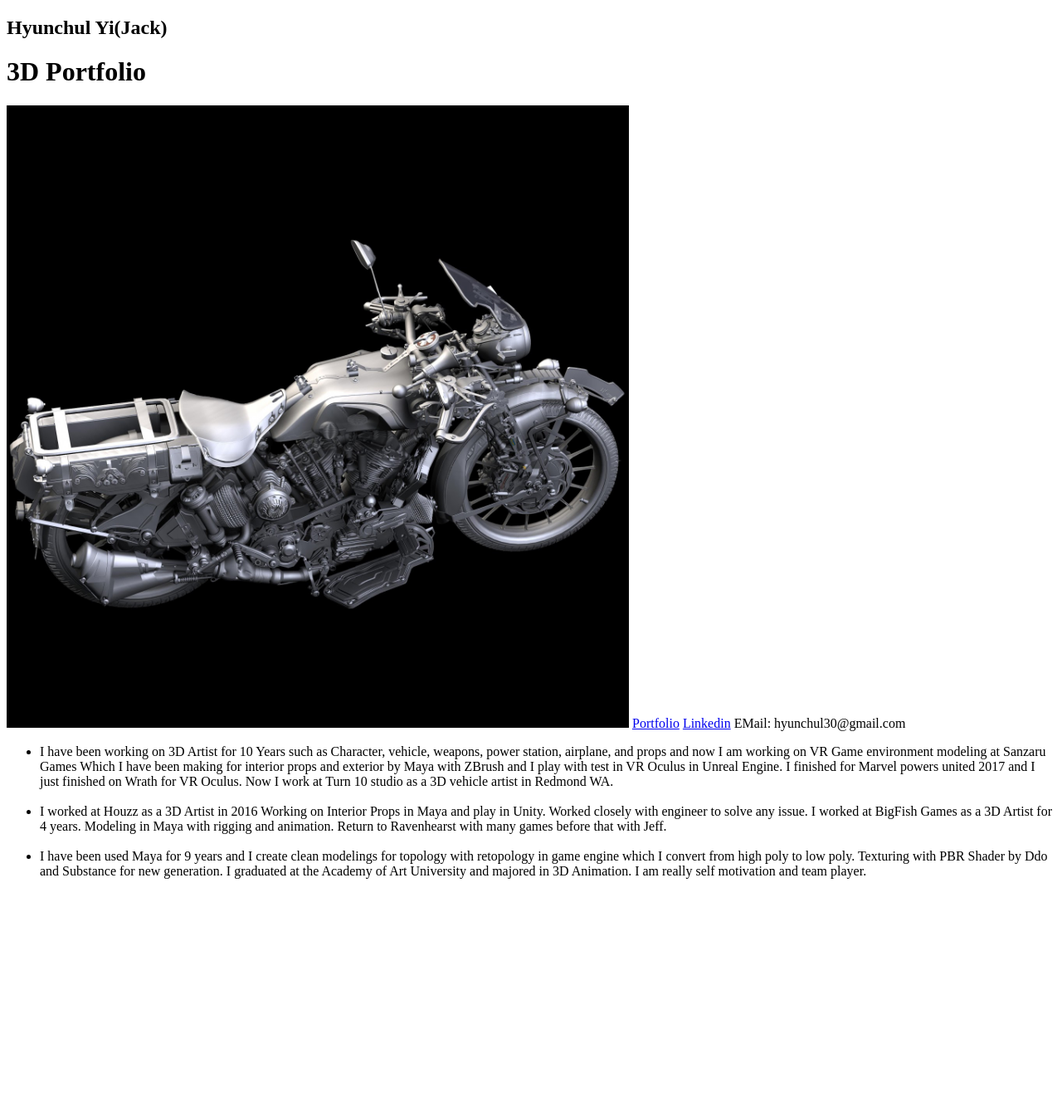
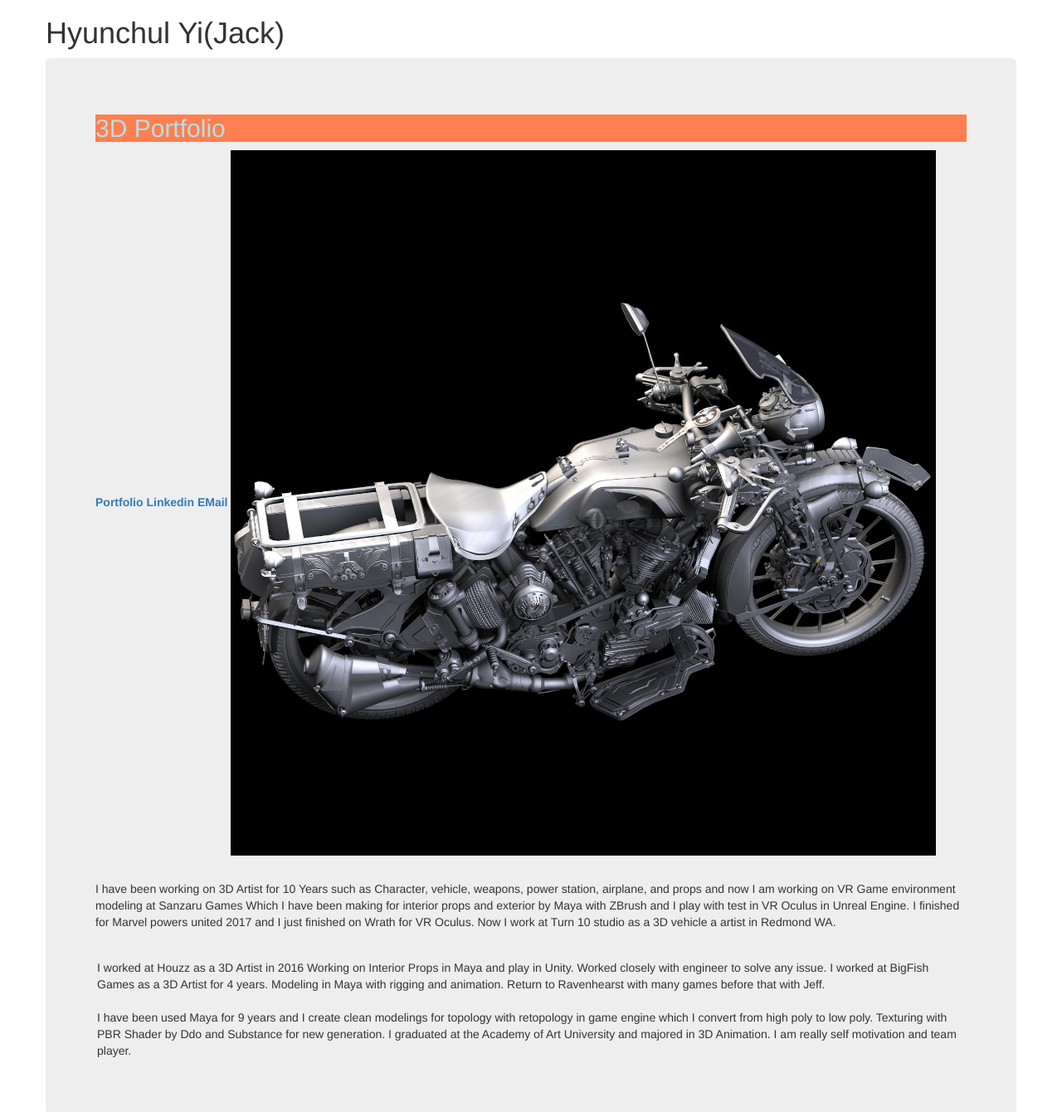
Before and after one commit to hyunchul30/Week1_Test, a plain HTML site: page index.html in a window 1280 px wide. Shown: the top 1340 px of the page at 83% size. Before the commit the page ends 1093 px from the top, so only its background shows below. Drawn offline with Linux system fonts and the light colour scheme.

Commit message:
Add bootstrap

```diff
--- a/index.html
+++ b/index.html
@@ -1,25 +1,37 @@
   <!DOCTYPE html>
   <html>
   <head>
+  <link href="css/bootstrap.css" rel ="stylesheet" type="text/css" media="all">
+  <link href="css/styles.css" rel="stylesheet" type="text/css" media="all">
   <meta charset ="UTF-8">
   <title>My3D_Portfolio</title>
   </head>
+  <style>
+  div.a {
+  text-align:left;}
 
+  </style>
   <body>
-  <h2>Hyunchul Yi(Jack)</h2>
   <div class="container">
+    <div class="row">
+  <h1>Hyunchul Yi(Jack)</h1>
+
   <div class="jumbotron">
-<h1>3D  Portfolio</h1>
-<img class= "index.jpg" src= "CSS/images/index.jpg" with="750" width="750">
-<a href="http://hyunchulyi.blogspot.com" target="blank">Portfolio</a>
+  <h2 style="background-color:coral;color:powderblue">3D Portfolio</h2>
+  <strong><a href="http://hyunchulyi.blogspot.com" target="blank" title="3DArt">Portfolio</a>
   <a href="https://www.linkedin.com/in/hyunchul-jack-yi-8b886222/" target="blank">Linkedin</a>
-<span>EMail: hyunchul30@gmail.com</span>
+  <span><a href="mailto:hyunchul30@gmail.com">EMail</a></span>
+  </strong>
+  <img class= "index.jpg" src= "CSS/images/index.jpg" with="750" width="850">
+  <div class="row">
+  <p class="nav-nav-tab">
+  </div>
+  </p>
 
-
-<ul>
+  <ul class="nav nav-pills">
   <li>I have been working on 3D Artist for 10 Years such as Character, vehicle, weapons, power station, airplane, and props and now I am working on VR Game environment modeling at Sanzaru Games Which I have been making for interior props and exterior by Maya with ZBrush and I play with test in VR Oculus in Unreal Engine.
   I finished for Marvel powers united 2017 and I just finished on Wrath for VR Oculus.
-  Now I work at Turn 10 studio as a 3D vehicle artist in Redmond WA.<br><br>
+  Now I work at Turn 10 studio as a 3D vehicle a artist in Redmond WA.<br><br></p>
 
   </li>
   <li>I worked at Houzz as a 3D Artist in 2016
@@ -36,6 +48,9 @@
   I am really self motivation and team player.<br><br>
   </li>
   </ul>
+  </div>
+  </div>
+
 
 
  </body>
```
Lines whose indentation alone changed are shown as unchanged.
